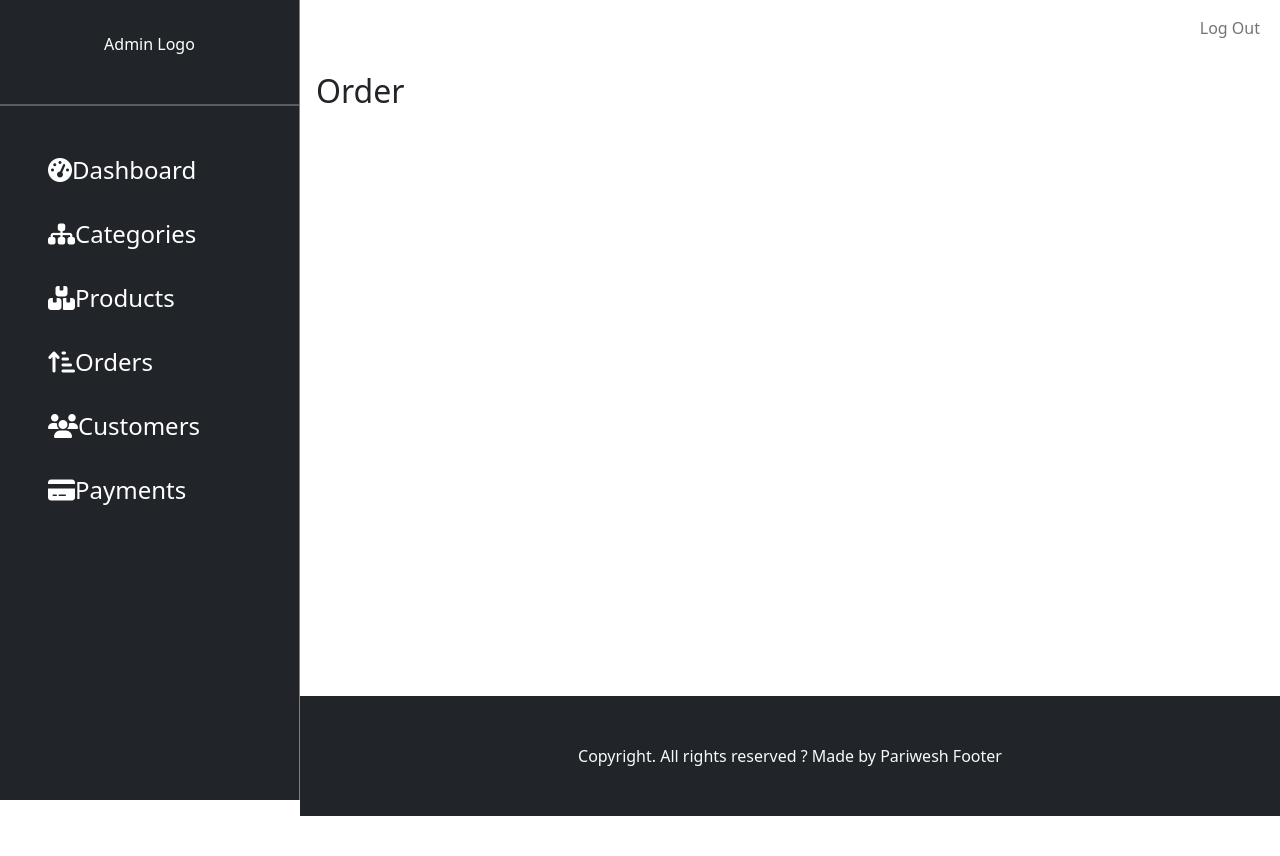
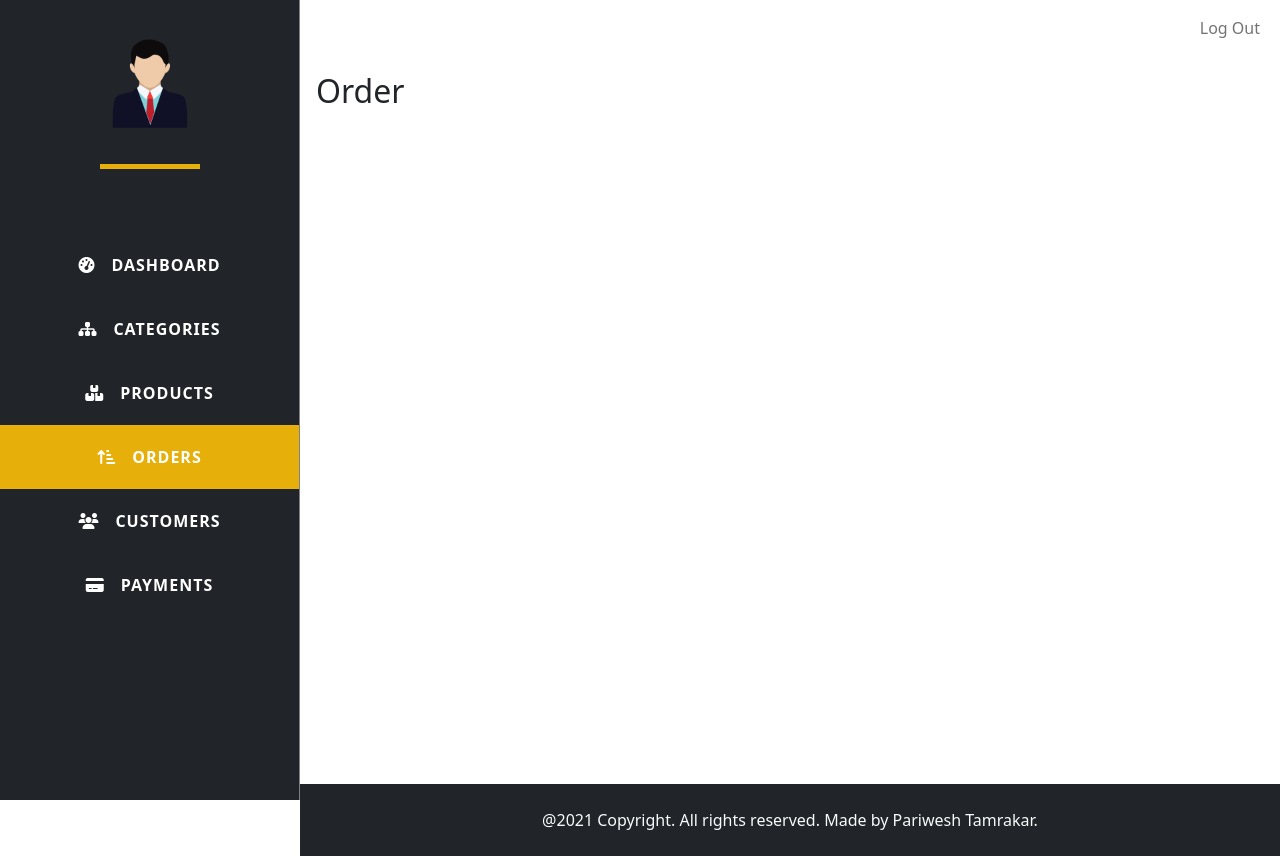
Before and after one commit to pariweshtamr/e-commerce-admin-frontend, a React (Create React App) app: page /orders in a window 1280 px wide. Before the commit the page ends 816 px from the top, so only its background shows below. Built offline with nearby package versions, Linux system fonts and the light colour scheme.

Commit message:
added sidebar css

```diff
--- a/src/App.css
+++ b/src/App.css
@@ -3,6 +3,7 @@
   margin: 0;
   box-sizing: border-box;
 }
+
 
 /* ==========Registration page============= */
 .reg-form {
--- /dev/null
+++ b/src/components/Footer/Footer.css
@@ -0,0 +1,12 @@
+.footer {
+  position: relative;
+  width: 100%;
+}
+.footer-content {
+  position: absolute;
+  width: 100%;
+  bottom: 0;
+  right: 0;
+  display: flex;
+  justify-content: center;
+}
--- a/src/components/Footer/Footer.js
+++ b/src/components/Footer/Footer.js
@@ -1,9 +1,11 @@
 import React from 'react'
+
+import './Footer.css'
 
 const Footer = () => {
     return (
-        <div className="bg-dark text-light p-5 d-flex justify-content-center">Copyright. All rights reserved ? Made by Pariwesh {""}
-            Footer
+        <div className="footer">
+            <div className="footer-content bg-dark text-light p-4">@2021 Copyright. All rights reserved. Made by Pariwesh Tamrakar.{""}</div>
         </div>
     )
 }
--- a/src/components/Sidebar/Sidebar.js
+++ b/src/components/Sidebar/Sidebar.js
@@ -1,5 +1,6 @@
 import React from 'react'
-import { Link } from 'react-router-dom'
+import { NavLink } from 'react-router-dom'
+import Admin from '../../assets/images/admin-logo.png'
 
 import './sidebar.css'
 
@@ -8,29 +9,30 @@ const Sidebar = () => {
         <>
         <div className="sidebar">
         <div className="side-menu">
-            <Link to="/dashboard" className="logo">Admin Logo</Link>
+            <NavLink to="/dashboard">
+                <img className="img" src={Admin} alt="Admin Logo" />
+            </NavLink>
         </div>
-        <hr style={{border: "1px solid white" }} />
 
         <div className="menu-list">
             <ul className="menu-items">
                 <li>
-                    <Link className="menu-item" to="/dashboard"><i className="fas fa-tachometer-alt"></i>Dashboard</Link>
+                    <NavLink className="menu-item" activeClassName="active-class" exact to="/dashboard"><i className="fas fa-tachometer-alt me-3"></i>Dashboard</NavLink>
                 </li>
                 <li>
-                    <Link className="menu-item" to="/categories"><i className="fas fa-sitemap"></i>Categories</Link>
+                    <NavLink className="menu-item" activeClassName="active-class" to="/categories"><i className="fas fa-sitemap me-3"></i>Categories</NavLink>
                 </li>
                 <li>
-                    <Link className="menu-item" to="/products"><i className="fas fa-boxes"></i>Products</Link>
+                    <NavLink className="menu-item" activeClassName="active-class" to="/products"><i className="fas fa-boxes me-3"></i>Products</NavLink>
                 </li>
                 <li>
-                    <Link className="menu-item" to="/orders"><i className="fas fa-sort-amount-up-alt"></i>Orders</Link>
+                    <NavLink className="menu-item" activeClassName="active-class" to="/orders"><i className="fas fa-sort-amount-up-alt me-3"></i>Orders</NavLink>
                 </li>
                 <li>
-                    <Link className="menu-item" to="/customers"><i className="fas fa-users"></i>Customers</Link>
+                    <NavLink className="menu-item" activeClassName="active-class" to="/customers"><i className="fas fa-users me-3"></i>Customers</NavLink>
                 </li>
                 <li>
-                    <Link className="menu-item" to="/payments"><i className="fas fa-credit-card"></i>Payments</Link>
+                    <NavLink className="menu-item" activeClassName="active-class" to="/payments"><i className="fas fa-credit-card me-3"></i>Payments</NavLink>
                 </li>
             </ul>
         </div>
--- a/src/components/Sidebar/sidebar.css
+++ b/src/components/Sidebar/sidebar.css
@@ -1,32 +1,62 @@
 .sidebar {
   height: 100vh;
+  display: flex;
+  flex-flow: column wrap;
+  align-items: center;
+  height: 100%;
+  width: 100%;
 }
 .side-menu {
-  padding: 2rem;
-  display: flex;
-  justify-content: center;
+  border-bottom: 5px solid #ffc107e3;
+  text-align: center;
+  padding: 2rem 0;
+  margin-bottom: 4rem;
 }
-.logo {
-  color: white;
-}
-a.logo {
-  text-decoration: none;
+.img {
+  width: 100px;
+  height: 100px;
 }
 .menu-list {
   color: white;
-  padding: 1rem;
+  width: 100%;
+}
+.menu-list ul {
+  padding: 0;
 }
 .menu-list ul li {
   list-style: none;
 }
+.menu-items {
+  width: 100%;
+  text-align: center;
+}
 
 ul li a.menu-item {
+  display: block;
+  position: relative;
+  font-weight: 600;
+  letter-spacing: 1px;
+  text-transform: uppercase;
   list-style: none;
   line-height: 4rem;
   text-decoration: none;
   color: white;
-  font-size: 1.5rem;
 }
-ul li a.menu-item:hover {
-  color: red;
+ul li a.menu-item::before {
+  content: "";
+  position: absolute;
+  bottom: 0;
+  left: 0;
+  width: 0;
+  height: 50%;
+  background-color: #ffc107e3;
+  transition: All 0.3s cubic-bezier(1, -0.2, 0.25, 0.95);
+  opacity: 0.2;
 }
+ul li a.menu-item:hover::before {
+  width: 100%;
+  height: 100%;
+}
+.active-class {
+  background-color: #ffc107e3;
+}
--- a/src/pages/Category/CategoryForm.js
+++ b/src/pages/Category/CategoryForm.js
@@ -5,7 +5,6 @@ const initialState = {
     name: "",
     parentCat: ""
 }
-
 const CategoryForm = () => {
     const [newCat, setNewCat] = useState(initialState)
 
@@ -32,9 +31,9 @@ const CategoryForm = () => {
     <Col>
     <Form.Select name="parentCat" onChange={handleOnChange} aria-label="Select parent category">
         <option value="">Select parent category</option>
-        <option value="1"></option>
-        <option value="2">Two</option>
-        <option value="3">Three</option>
+        <option value="1">Sports</option>
+        <option value="2">Electronics</option>
+        <option value="3">Food</option>
     </Form.Select>
     </Col>
     <Col>
--- a/src/pages/Layout/AdminLayout.css
+++ b/src/pages/Layout/AdminLayout.css
@@ -14,6 +14,6 @@
   width: 100%;
 }
 .main {
-  min-height: 80vh;
+  min-height: 100vh;
   padding: 1rem;
 }
```
Also changed, not shown: src/assets/images/admin-logo.png (added).
